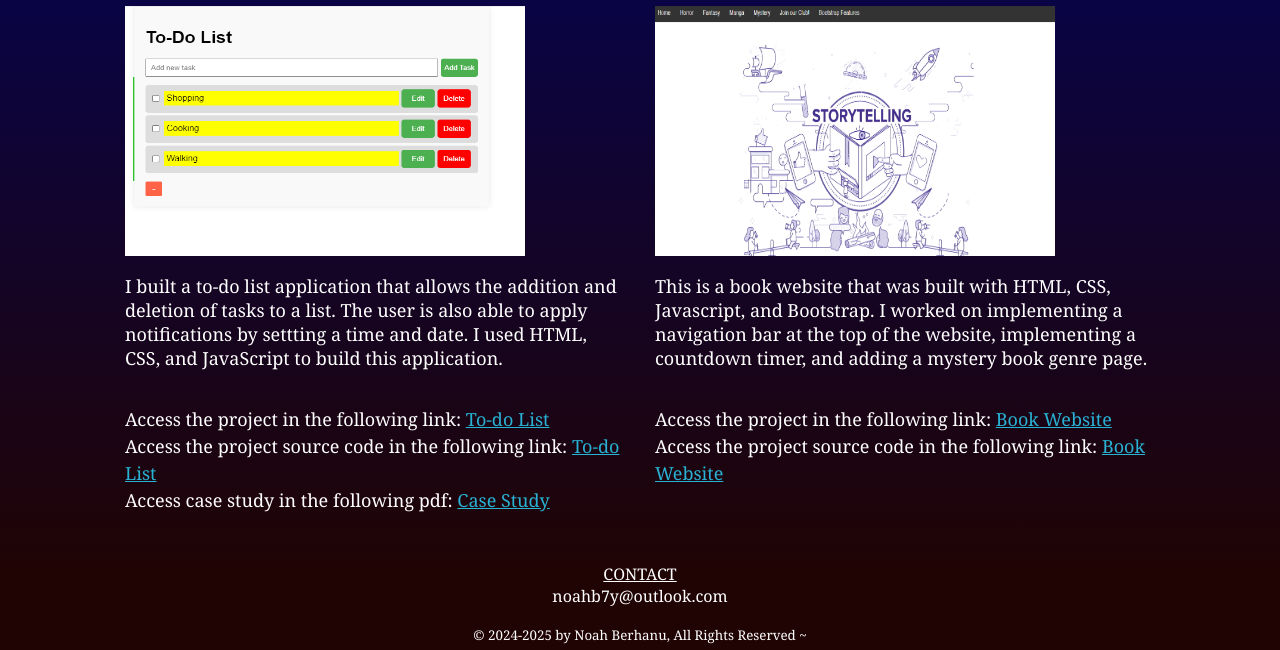
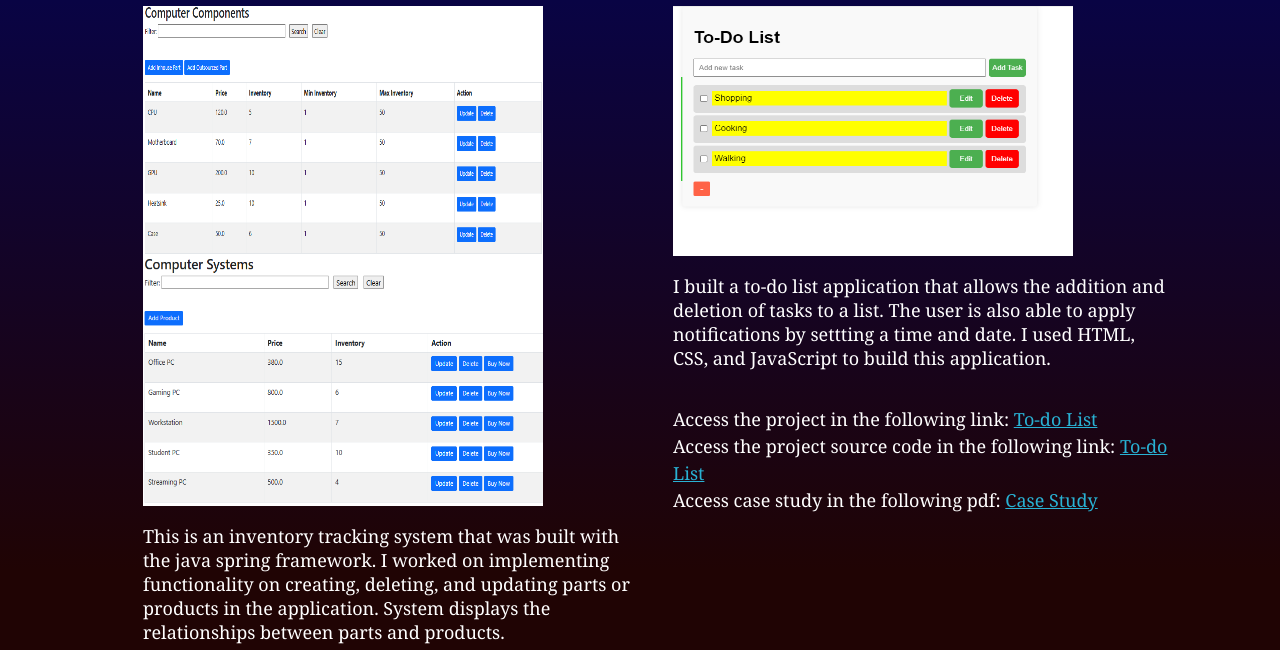
Before and after one commit to Acid-ra1n/portfolio, a plain HTML site: page projects.html in a window 1280 px wide. Shown: the part 150-800 px from the top of the page. Drawn offline with Linux system fonts and the light colour scheme.

Commit message:
Update projects

```diff
--- a/projects.html
+++ b/projects.html
@@ -29,6 +29,18 @@
   <main>
 
  <div id="project-main">
+    <div id="second">
+        <h1>Inventory Tracking</h1>
+        <img src="images\inventory-tracking-1.png" alt="Computer Components">
+        <img src="images\inventory-tracking-2.png" alt="Computer Products">
+        <p>
+          This is an inventory tracking system that was built with the java spring framework. I worked on implementing functionality on creating, deleting, and updating parts or products in the application. System displays the relationships between parts and products.
+        </p>
+      <p style="line-height: 27px;">
+      Access the project source code in the following link: <a href="https://github.com/Acid-ra1n/Inventory-Tracking" target="_blank">Inventory Tracking</a>
+      </p>
+    </div>
+
     <div id="first">
       <h1>To-do List Project</h1>
       <img src="images/todo_list.png" alt="To-do list">
--- a/style.css
+++ b/style.css
@@ -198,6 +198,8 @@ div.emailDiv {
 #project-main {
   display: flex;
   flex-direction: row;
+  flex-wrap: wrap;
+  margin-left: 10%;
 }
 
 #first, #second {
```
Also changed, not shown: resume.html (+1 -1 lines), images/inventory-tracking-1.png (added), images/inventory-tracking-2.png (added).
